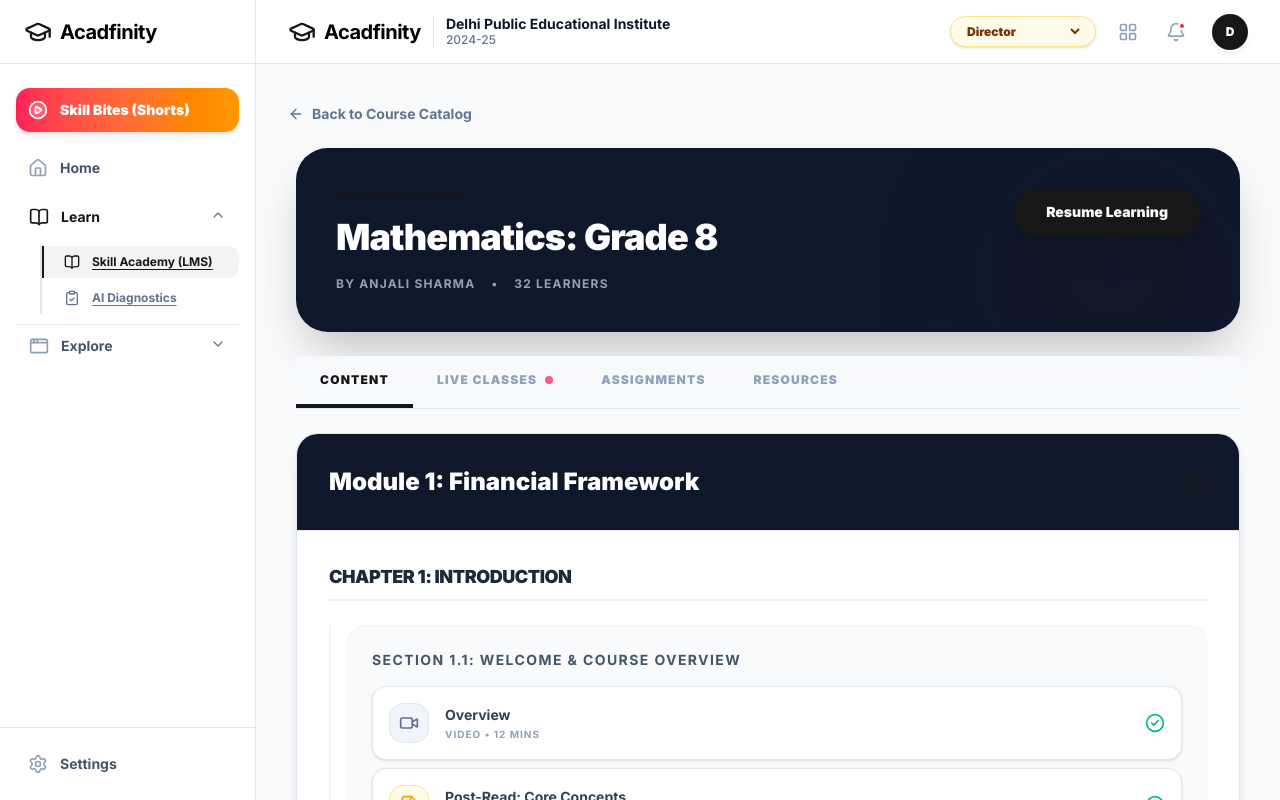
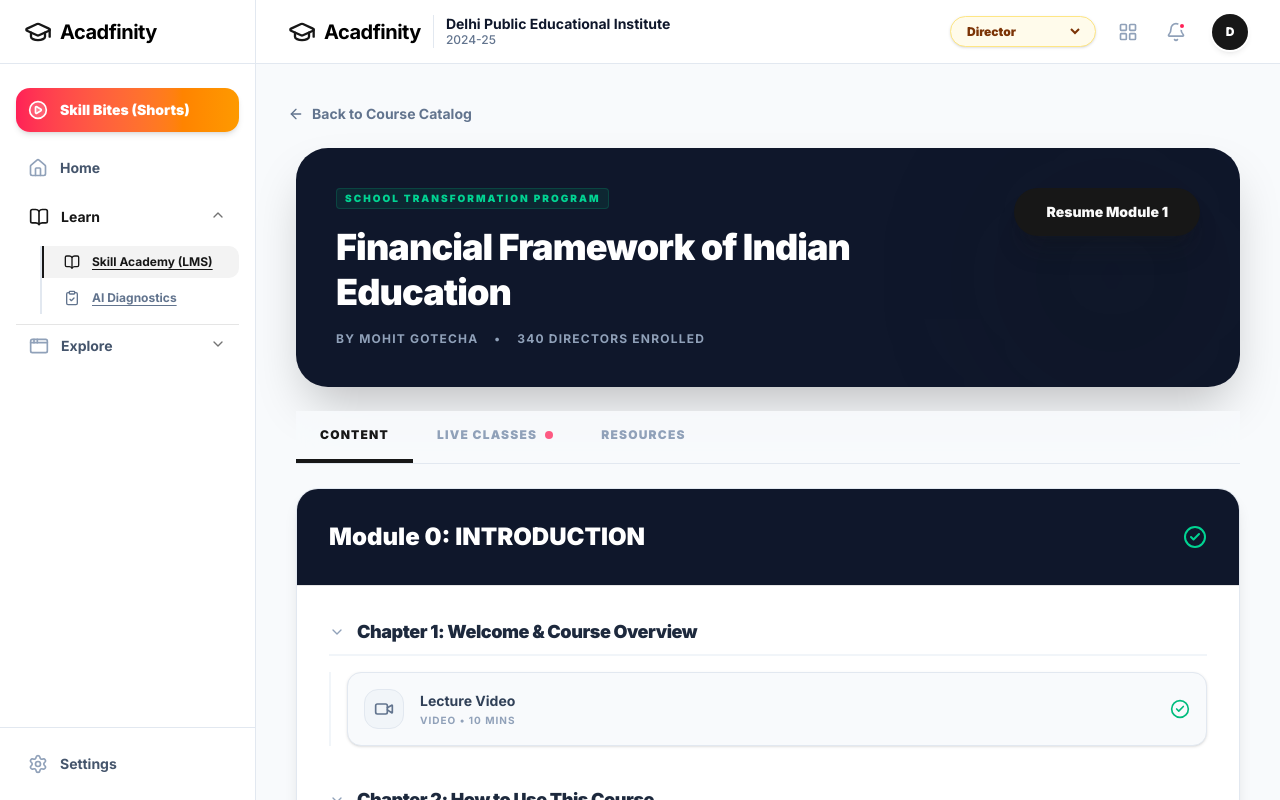
Before and after one commit to mohit20s/acadfinity-2-prototype, a Next.js app: page /lms/courses/1 in a window 1280 px wide. Built offline with nearby package versions, Linux system fonts and the light colour scheme.

Commit message:
lms Course dummy data

```diff
--- a/src/app/(dashboard)/lms/courses/[courseId]/page.tsx
+++ b/src/app/(dashboard)/lms/courses/[courseId]/page.tsx
@@ -4,7 +4,7 @@ import { useState } from 'react';
 import {
   ArrowLeft, BookOpen, Clock, FileText, CheckCircle2,
   Video, HelpCircle, ChevronRight, Award, Users, Target,
-  ClipboardList, Trophy, Lock, Download, Calendar, PenTool, Radio, PlayCircle
+  ClipboardList, Trophy, Lock, Download, Calendar, PenTool, Radio, PlayCircle, ChevronDown, ListChecks
 } from "lucide-react";
 import { Button } from "@/components/ui/button";
 import Link from 'next/link';
@@ -12,7 +12,6 @@ import { usePrototypeStore } from '@/store/use-prototype-store';
 import { cn } from '@/lib/utils';
 import { useRouter } from 'next/navigation';
 
-// --- MOCK DATA ---
 const courseAssignments = [
   { id: 'a1', title: "Variables Worksheet", due: "Oct 25", status: "pending", type: "Homework" },
   { id: 'a2', title: "Linear Equations Lab", due: "Oct 20", status: "graded", type: "Practical", score: "A+"},
@@ -22,101 +21,243 @@ const courseAssessments = [
   { id: 'q1', title: "Section 1.1 Evaluation", type: "Section-Based", scope: "Section 1.1", duration: "15 Mins", questions: 10, status: "completed", score: "90%", color: "blue" },
   { id: 'q2', title: "Mid-Term Evaluation", type: "Multi-Module", scope: "Modules 1 to 4", duration: "45 Mins", questions: 30, status: "pending", color: "purple" },
 ];
-
 // =========================================================================
-// NEW: 4-LEVEL DEEP HIERARCHICAL SYLLABUS DATA
-// Module -> Chapter -> Section -> Lesson Items
+// REAL ENTERPRISE COURSE CURRICULUM
 // =========================================================================
 const syllabusHierarchy = [
   {
-    id: 'm1',
-    title: "Module 1: Financial Framework",
-    status: "active",
+    id: 'm0', title: "Module 0: INTRODUCTION", status: "completed",
     chapters: [
       {
-        id: 'c1',
-        title: "Chapter 1: INTRODUCTION",
-        sections: [
-          {
-            id: 's1',
-            title: "Section 1.1: Welcome & Course Overview",
+        id: 'm0-c1', title: "Chapter 1: Welcome & Course Overview",
         items: [
-               { id: '102', title: "Overview", type: "Video", duration: "12 Mins", status: "completed", icon: Video },
-              { id: '101', title: "Post-Read: Core Concepts", type: "Reading", duration: "5 Mins", status: "completed", icon: FileText },
-
-              { id: '103', title: "Doubt Clearing Session", type: "Recorded Live", duration: "45 Mins", status: "completed", icon: Radio },
-              { id: '104', title: "Variables Worksheet", type: "Assignment", duration: "Required", status: "completed", icon: PenTool, refId: 'a1' },
-              { id: '105', title: "Section 1.1 Evaluation", type: "Assessment", duration: "15 Qs", status: "completed", icon: Target, refId: 'q1' },
+          { id: '001', title: "Lecture Video", type: "Video", duration: "10 Mins", status: "completed", icon: Video },
         ]
       },
       {
-            id: 's2',
-            title: "Section 1.2: How to Use This Course",
+        id: 'm0-c2', title: "Chapter 2: How to Use This Course",
         items: [
-
-              { id: '107', title: "Implementation Guide", type: "Video", duration: "15 Mins", status: "active", icon: Video },
-              { id: '106', title: "Post read: Course Guide", type: "Reading", duration: "8 Mins", status: "completed", icon: FileText },
+          { id: '002', title: "Lecture Video", type: "Video", duration: "8 Mins", status: "completed", icon: Video },
+          { id: '003', title: "Course Guide PDF", type: "Resource", duration: "2 MB", status: "completed", icon: Download },
         ]
       }
     ]
   },
   {
-        id: 'c2',
-        title: "Chapter 2: Financial Planning",
-        sections: [
+    id: 'm1', title: "Module 1: Financial Planning of Educational Institutes", status: "active",
+    chapters: [
       {
-            id: 's3',
-            title: "Section 2.1: Financial Data Framework",
+        id: 'm1-c1', title: "Chapter 1: Financial Data Framework",
         items: [
-              { id: '201', title: "Solving One-Step Equations", type: "Video", duration: "20 Mins", status: "locked", icon: Video },
-              { id: '202', title: "Practical Lab", type: "Assignment", duration: "Required", status: "locked", icon: PenTool, refId: 'a2' },
+          { id: '101', title: "Lecture Video", type: "Video", duration: "15 Mins", status: "completed", icon: Video },
+          { id: '102', title: "Content Notes", type: "Reading", duration: "5 Mins", status: "completed", icon: FileText },
+          { id: '103', title: "Financial Data Collection Template", type: "Resource", duration: "XLSX", status: "completed", icon: Download },
         ]
-          }
+      },
+      {
+        id: 'm1-c2', title: "Chapter 2: Historical Financial Analysis",
+        items: [
+          { id: '104', title: "Lecture Video", type: "Video", duration: "22 Mins", status: "active", icon: Video },
+          { id: '105', title: "Content Notes", type: "Reading", duration: "10 Mins", status: "locked", icon: FileText },
+          { id: '106', title: "Fee Structure Format", type: "Resource", duration: "PDF", status: "locked", icon: Download },
+        ]
+      },
+      {
+        id: 'm1-c3', title: "Chapter 3: Revenue & Expense Structuring",
+        items: [
+          { id: '107', title: "Lecture Video", type: "Video", duration: "25 Mins", status: "locked", icon: Video },
+          { id: '108', title: "Content Notes", type: "Reading", duration: "10 Mins", status: "locked", icon: FileText },
+          { id: '109', title: "Expense Classification Sheet", type: "Resource", duration: "XLSX", status: "locked", icon: Download },
+        ]
+      },
+      {
+        id: 'm1-eval', title: "Assessment",
+        items: [
+          { id: '110', title: "Quiz 1 (MCQ – Basic Understanding)", type: "Assessment", duration: "15 Qs", status: "locked", icon: Target },
         ]
       }
     ]
   },
   {
-    id: 'm2',
-    title: "Module 2: Advanced Geometry",
-    status: "locked",
+    id: 'm2', title: "Module 2: Accounting, Bookkeeping & Audit", status: "locked",
     chapters: [
       {
-        id: 'c3',
-        title: "Chapter 3: Shapes and Properties",
-        sections: [
+        id: 'm2-c1', title: "Chapter 1: Chart of Accounts Design",
+        items: [
+          { id: '201', title: "Lecture Video", type: "Video", duration: "18 Mins", status: "locked", icon: Video },
+          { id: '202', title: "Content Notes", type: "Reading", duration: "5 Mins", status: "locked", icon: FileText },
+          { id: '203', title: "Chart of Accounts Template", type: "Resource", duration: "XLSX", status: "locked", icon: Download },
+        ]
+      },
       {
-            id: 's4',
-            title: "Section 3.1: 2D Geometry",
+        id: 'm2-c2', title: "Chapter 2: Accounting Structure & Logic",
         items: [
-              { id: '301', title: "Intro to Geometry", type: "Live Class", duration: "Upcoming", status: "locked", icon: Calendar },
+          { id: '204', title: "Lecture Video", type: "Video", duration: "20 Mins", status: "locked", icon: Video },
+          { id: '205', title: "Content Notes", type: "Reading", duration: "5 Mins", status: "locked", icon: FileText },
+          { id: '206', title: "Cash Book Format", type: "Resource", duration: "XLSX", status: "locked", icon: Download },
+        ]
+      },
+      {
+        id: 'm2-c3', title: "Chapter 3: Books & Registers Setup",
+        items: [
+          { id: '207', title: "Lecture Video", type: "Video", duration: "15 Mins", status: "locked", icon: Video },
+          { id: '208', title: "Content Notes", type: "Reading", duration: "5 Mins", status: "locked", icon: FileText },
+          { id: '209', title: "Ledger Format", type: "Resource", duration: "XLSX", status: "locked", icon: Download },
+        ]
+      },
+      {
+        id: 'm2-c4', title: "Chapter 4: Accounting Workflow",
+        items: [
+          { id: '210', title: "Lecture Video", type: "Video", duration: "25 Mins", status: "locked", icon: Video },
+          { id: '211', title: "Content Notes", type: "Reading", duration: "5 Mins", status: "locked", icon: FileText },
+          { id: '212', title: "Journal Entry Template", type: "Resource", duration: "XLSX", status: "locked", icon: Download },
+        ]
+      },
+      {
+        id: 'm2-eval', title: "Assessment",
+        items: [
+          { id: '213', title: "Quiz 2 (Application-Based)", type: "Assessment", duration: "20 Qs", status: "locked", icon: Target },
         ]
       }
+    ]
+  },
+  {
+    id: 'm3', title: "Module 3: Loan Facilitation", status: "locked",
+    chapters: [
+      {
+        id: 'm3-c1', title: "Chapter 1: Why Schools Need Loans",
+        items: [{ id: '301', title: "Lecture Video", type: "Video", duration: "15 Mins", status: "locked", icon: Video }, { id: '302', title: "Content Notes", type: "Reading", duration: "5 Mins", status: "locked", icon: FileText }]
+      },
+      {
+        id: 'm3-c2', title: "Chapter 2: Types of Loans",
+        items: [{ id: '303', title: "Lecture Video", type: "Video", duration: "15 Mins", status: "locked", icon: Video }, { id: '304', title: "Content Notes", type: "Reading", duration: "5 Mins", status: "locked", icon: FileText }]
+      },
+      {
+        id: 'm3-c3', title: "Chapter 3: Loan Readiness & Documentation",
+        items: [{ id: '305', title: "Lecture Video", type: "Video", duration: "30 Mins", status: "locked", icon: Video }, { id: '306', title: "Content Notes", type: "Reading", duration: "5 Mins", status: "locked", icon: FileText }, { id: '307', title: "Loan Documentation Checklist", type: "Resource", duration: "PDF", status: "locked", icon: Download }]
+      },
+      {
+        id: 'm3-c4', title: "Chapter 4: Cash Flow & Repayment Planning",
+        items: [{ id: '308', title: "Lecture Video", type: "Video", duration: "20 Mins", status: "locked", icon: Video }, { id: '309', title: "Content Notes", type: "Reading", duration: "5 Mins", status: "locked", icon: FileText }, { id: '310', title: "Cash Flow Projection Template", type: "Resource", duration: "XLSX", status: "locked", icon: Download }]
+      },
+      {
+        id: 'm3-c5', title: "Chapter 5: Loan Process & Approval Strategy",
+        items: [{ id: '311', title: "Lecture Video", type: "Video", duration: "25 Mins", status: "locked", icon: Video }, { id: '312', title: "Content Notes", type: "Reading", duration: "5 Mins", status: "locked", icon: FileText }, { id: '313', title: "DPR Structure Guide", type: "Resource", duration: "PDF", status: "locked", icon: Download }]
+      },
+      {
+        id: 'm3-eval', title: "Assessment & Assignment",
+        items: [
+          { id: '314', title: "Quiz 3 (Scenario-Based)", type: "Assessment", duration: "15 Qs", status: "locked", icon: Target },
+          { id: '315', title: "Prepare Loan Readiness Sheet", type: "Assignment", duration: "Recommended", status: "locked", icon: PenTool, refId: 'a1' },
+        ]
+      }
+    ]
+  },
+  {
+    id: 'm4', title: "Module 4: Statutory Compliance", status: "locked",
+    chapters: [
+      {
+        id: 'm4-c1', title: "Chapter 1: Budgeting System",
+        items: [{ id: '401', title: "Lecture Video", type: "Video", duration: "20 Mins", status: "locked", icon: Video }, { id: '402', title: "Content Notes", type: "Reading", duration: "5 Mins", status: "locked", icon: FileText }, { id: '403', title: "Budget Template", type: "Resource", duration: "XLSX", status: "locked", icon: Download }]
+      },
+      {
+        id: 'm4-c2', title: "Chapter 2: Cost Control & Optimization",
+        items: [{ id: '404', title: "Lecture Video", type: "Video", duration: "18 Mins", status: "locked", icon: Video }, { id: '405', title: "Content Notes", type: "Reading", duration: "5 Mins", status: "locked", icon: FileText }, { id: '406', title: "Variance Analysis Sheet", type: "Resource", duration: "XLSX", status: "locked", icon: Download }]
+      },
+      {
+        id: 'm4-c3', title: "Chapter 3: Surplus & Fund Planning",
+        items: [{ id: '407', title: "Lecture Video", type: "Video", duration: "22 Mins", status: "locked", icon: Video }, { id: '408', title: "Content Notes", type: "Reading", duration: "5 Mins", status: "locked", icon: FileText }, { id: '409', title: "Financial Dashboard", type: "Resource", duration: "XLSX", status: "locked", icon: Download }]
+      },
+      {
+        id: 'm4-c4', title: "Chapter 4: Financial Decision Framework",
+        items: [{ id: '410', title: "Lecture Video", type: "Video", duration: "15 Mins", status: "locked", icon: Video }, { id: '411', title: "Content Notes", type: "Reading", duration: "5 Mins", status: "locked", icon: FileText }, { id: '412', title: "Decision Matrix", type: "Resource", duration: "XLSX", status: "locked", icon: Download }]
+      },
+      {
+        id: 'm4-eval', title: "Assessment & Assignment",
+        items: [
+          { id: '413', title: "Quiz 4 (Case-Based)", type: "Assessment", duration: "20 Qs", status: "locked", icon: Target },
+          { id: '414', title: "Annual Budget & Variance Analysis", type: "Assignment", duration: "Required", status: "locked", icon: PenTool, refId: 'a2' },
+        ]
+      }
+    ]
+  },
+  {
+    id: 'm5', title: "Module 5: Compliance & Regulatory System", status: "locked",
+    chapters: [
+      {
+        id: 'm5-c1', title: "Chapter 1: PF, ESI & Labour Compliance",
+        items: [{ id: '501', title: "Lecture Video", type: "Video", duration: "20 Mins", status: "locked", icon: Video }, { id: '502', title: "Content Notes", type: "Reading", duration: "5 Mins", status: "locked", icon: FileText }, { id: '503', title: "PF / ESI Sheets", type: "Resource", duration: "XLSX", status: "locked", icon: Download }]
+      },
+      {
+        id: 'm5-c2', title: "Chapter 2: TDS & GST Basics",
+        items: [{ id: '504', title: "Lecture Video", type: "Video", duration: "18 Mins", status: "locked", icon: Video }, { id: '505', title: "Content Notes", type: "Reading", duration: "5 Mins", status: "locked", icon: FileText }, { id: '506', title: "TDS Tracker", type: "Resource", duration: "XLSX", status: "locked", icon: Download }]
+      },
+      {
+        id: 'm5-c3', title: "Chapter 3: 12AB / 80G Overview",
+        items: [{ id: '507', title: "Lecture Video", type: "Video", duration: "22 Mins", status: "locked", icon: Video }, { id: '508', title: "Content Notes", type: "Reading", duration: "5 Mins", status: "locked", icon: FileText }]
+      },
+      {
+        id: 'm5-c4', title: "Chapter 4: Compliance Calendar System",
+        items: [{ id: '509', title: "Lecture Video", type: "Video", duration: "15 Mins", status: "locked", icon: Video }, { id: '510', title: "Content Notes", type: "Reading", duration: "5 Mins", status: "locked", icon: FileText }, { id: '511', title: "Compliance Calendar", type: "Resource", duration: "XLSX", status: "locked", icon: Download }]
+      },
+      {
+        id: 'm5-eval', title: "Assessment & Assignment",
+        items: [
+          { id: '512', title: "Quiz 5 (Concept + Practical)", type: "Assessment", duration: "20 Qs", status: "locked", icon: Target },
+          { id: '513', title: "Create Compliance Checklist", type: "Assignment", duration: "Recommended", status: "locked", icon: PenTool, refId: 'a3' },
+        ]
+      }
+    ]
+  },
+  {
+    id: 'm-final', title: "Completion & Certification", status: "locked",
+    chapters: [
+      {
+        id: 'final-c', title: "Final Assessment",
+        items: [
+          { id: 'f0', title: "Certificate Criteria Guide", type: "Reading", duration: "Must Read", status: "locked", icon: ListChecks },
+          { id: 'f1', title: "Final Certification Exam", type: "Assessment", duration: "100 Qs", status: "locked", icon: Trophy },
+          { id: 'f2', title: "Claim Course Certificate", type: "Resource", duration: "PDF", status: "locked", icon: Award },
         ]
       }
     ]
   }
 ];
-// NEW: Live Classes Mock Data
 const liveClasses = [
-  { id: 'l1', title: "Doubt Clearing: Algebra Basics", date: "Today, 10:00 AM", instructor: "Anjali Sharma", status: "live" },
-  { id: 'l2', title: "Advanced Equations Workshop", date: "Tomorrow, 2:00 PM", instructor: "Anjali Sharma", status: "upcoming" },
-  { id: 'l3', title: "Intro to Variables (Recording)", date: "Oct 18, 2024", instructor: "Anjali Sharma", status: "recorded", duration: "45 Mins" },
+  {
+    id: 'l1',
+    title: "Q&A: Fee Structure & GST Compliance",
+    date: "Today, 11:30 AM",
+    instructor: "Finance Expert",
+    status: "live"
+  },
+  {
+    id: 'l2',
+    title: "Masterclass: Annual Budget Projection",
+    date: "Tomorrow, 3:00 PM",
+    instructor: "Finance Expert",
+    status: "upcoming"
+  },
+  {
+    id: 'l3',
+    title: "Understanding 12AB/80G (Recording)",
+    date: "Oct 15, 2024",
+    instructor: "Expert Faculty",
+    status: "recorded",
+    duration: "52 Mins"
+  },
 ];
-
 export default function CourseDetailsPage({ params }: { params: { courseId: string } }) {
   const [activeTab, setActiveTab] = useState('content');
   const [readingMaterial, setReadingMaterial] = useState<string | null>(null);
   const router = useRouter();
-
  const isLiveNow = true;
-
   const handleItemClick = (item: any) => {
     if (item.status === 'locked') return;
 
     if (item.type === 'Video' || item.type === 'Recorded Live') {
       router.push(`/lms/lessons/${item.id}`);
-    } else if (item.type === 'Reading') {
+    } else if (item.type === 'Reading' || item.type === 'Resource') {
       setReadingMaterial(item.id);
     } else if (item.type === 'Assignment') {
       router.push(`/lms/assignments?assignmentId=${item.refId}`);
@@ -137,19 +278,22 @@ export default function CourseDetailsPage({ params }: { params: { courseId: stri
       <div className="bg-slate-900 text-white rounded-[2rem] p-8 md:p-10 flex flex-col md:flex-row justify-between items-start gap-6 relative overflow-hidden shadow-2xl">
         <div className="absolute right-0 top-0 w-64 h-64 bg-primary/20 rounded-full blur-3xl opacity-50"></div>
         <div className="relative z-10">
-          <p className="text-[10px] font-black text-primary uppercase tracking-[0.2em] mb-3">Academic Course</p>
-          <h1 className="text-3xl md:text-4xl font-black tracking-tight leading-tight mb-4">Mathematics: Grade 8</h1>
+          <p className="text-[10px] font-black text-emerald-400 bg-emerald-500/10 border border-emerald-500/20 px-2 py-0.5 rounded w-fit uppercase tracking-[0.2em] mb-4">
+            School Transformation Program
+          </p>
+          <h1 className="text-3xl md:text-4xl font-black tracking-tight leading-tight mb-4">Financial Framework of Indian Education</h1>
           <div className="flex items-center gap-4 text-slate-400 text-xs font-bold uppercase tracking-widest">
-            <span>By Anjali Sharma</span><span>•</span><span>32 Learners</span>
+            <span>By Mohit Gotecha</span><span>•</span><span>340 Directors Enrolled</span>
           </div>
         </div>
-        <Button onClick={() => router.push(`/lms/lessons/107`)} className="relative z-10 rounded-full font-black px-8 h-12 shadow-xl shadow-primary/20">
-          Resume Learning
+        <Button onClick={() => router.push(`/lms/lessons/104`)} className="relative z-10 rounded-full font-black px-8 h-12 shadow-xl shadow-primary/20">
+          Resume Module 1
         </Button>
       </div>
 
+      {/* Tabs */}
    <div className="flex border-b border-slate-200 px-2 scrollbar-hide overflow-x-auto sticky top-0 bg-slate-50/90 backdrop-blur-md z-20 -mx-4 sm:mx-0 px-4 sm:px-0">
-        {['content','live classes', 'assignments', 'resources'].map(tab => (
+        {['content','live classes',  'resources'].map(tab => (
           <button key={tab} onClick={() => setActiveTab(tab)}
             className={cn("px-5 md:px-6 py-4 text-xs font-black uppercase tracking-widest border-b-4 transition-all whitespace-nowrap",
             activeTab === tab ? "border-primary text-primary" : "border-transparent text-slate-400 hover:text-slate-600")}>
@@ -160,7 +304,7 @@ export default function CourseDetailsPage({ params }: { params: { courseId: stri
         ))}
       </div>
 
-      {/* 1. SYLLABUS (4-LEVEL DEEP) */}
+      {/* 1. CONTENT (SYLLABUS RENDERER) */}
       {activeTab === 'content' && (
         <div className="space-y-8 animate-in fade-in duration-300">
            {syllabusHierarchy.map((module) => (
@@ -169,32 +313,28 @@ export default function CourseDetailsPage({ params }: { params: { courseId: stri
              <div key={module.id} className={cn("bg-white rounded-3xl border shadow-lg overflow-hidden", module.status === 'locked' ? "border-slate-100 opacity-60 grayscale" : "border-slate-200")}>
 
                <div className="p-6 md:p-8 bg-slate-900 border-b flex justify-between items-center text-white">
+                 <div>
                    <h2 className="font-black text-xl md:text-2xl">{module.title}</h2>
+                 </div>
                  {module.status === 'completed' && <CheckCircle2 className="h-6 w-6 text-emerald-400" />}
                  {module.status === 'active' && <PlayCircle className="h-6 w-6 text-primary" />}
                  {module.status === 'locked' && <Lock className="h-6 w-6 text-slate-500" />}
                </div>
 
                <div className="p-6 md:p-8 space-y-10">
+                 {/* LEVEL 2: CHAPTER */}
                  {module.chapters.map((chapter) => (
+                   <div key={chapter.id} className="space-y-4">
 
-                   // LEVEL 2: CHAPTER
-                   <div key={chapter.id} className="space-y-6">
-                     <div className="border-b-2 border-slate-100 pb-2">
-                        <h3 className="font-black text-slate-800 text-lg uppercase tracking-tight">{chapter.title}</h3>
+                     <div className="flex items-center gap-3 border-b-2 border-slate-100 pb-2">
+                        <ChevronDown className="h-4 w-4 text-slate-400" />
+                        <h3 className="font-black text-slate-800 text-base md:text-lg tracking-tight">{chapter.title}</h3>
                      </div>
 
-                     <div className="space-y-6 pl-0 md:pl-4 border-l-0 md:border-l-2 border-slate-100">
-                       {chapter.sections.map((section) => (
+                     <div className="space-y-3 pl-1 md:pl-4 border-l-0 md:border-l-2 border-slate-100">
 
-                         // LEVEL 3: SECTION
-                         <div key={section.id} className="bg-slate-50 p-4 md:p-6 rounded-2xl border border-slate-100 space-y-4">
-                           <h4 className="font-bold text-slate-600 text-sm uppercase tracking-widest">{section.title}</h4>
-
-                           <div className="space-y-2">
-                             {section.items.map((item) => {
-
-                               // LEVEL 4: LESSON ITEMS (Pre-read, Video, Assignment, etc.)
+                       {/* LEVEL 3: LESSON ITEMS */}
+                       {chapter.items.map((item) => {
                          const isCompleted = item.status === 'completed';
                          const isActive = item.status === 'active';
                          const isLocked = item.status === 'locked';
@@ -202,7 +342,7 @@ export default function CourseDetailsPage({ params }: { params: { courseId: stri
                          const isAssignment = item.type === 'Assignment';
                          const isAssessment = item.type === 'Assessment';
                          const isRecording = item.type === 'Recorded Live';
-                               const isReading = item.type === 'Reading';
+                         const isReading = item.type === 'Reading' || item.type === 'Resource';
 
                          return (
                            <div
@@ -210,7 +350,7 @@ export default function CourseDetailsPage({ params }: { params: { courseId: stri
                              onClick={() => handleItemClick(item)}
                              className={cn(
                                "flex items-center justify-between p-3 md:p-4 rounded-xl border transition-all group",
-                                     isCompleted ? "bg-white border-slate-200 hover:border-slate-300 cursor-pointer shadow-sm" :
+                               isCompleted ? "bg-slate-50 border-slate-200 hover:border-slate-300 cursor-pointer shadow-sm" :
                                isActive ? "bg-white border-primary/40 shadow-md ring-4 ring-primary/5 cursor-pointer hover:border-primary" :
                                "bg-transparent border-transparent opacity-60 cursor-not-allowed"
                              )}
@@ -254,11 +394,7 @@ export default function CourseDetailsPage({ params }: { params: { courseId: stri
              </div>
            ))}
         </div>
-             </div>
-           ))}
-        </div>
       )}
-
        {/* 2. ASSIGNMENTS (Unchanged) */}
             {activeTab === 'assignments' && (
               <div className="grid grid-cols-1 md:grid-cols-2 gap-4 animate-in fade-in duration-300">
@@ -350,10 +486,10 @@ export default function CourseDetailsPage({ params }: { params: { courseId: stri
            ))}
         </div>
       )}
-      {/* 4. RESOURCES */}
-      {activeTab === 'resources' && (
-        <div className="bg-white p-12 rounded-3xl border-2 border-dashed border-slate-100 text-center text-slate-400 font-bold uppercase text-xs tracking-widest animate-in fade-in">
-          No downloadable resources for this course yet.
+      {/* KEEP OTHER TABS AS PLACEHOLDERS FOR DEMO */}
+      {activeTab !== 'content' && (
+        <div className="p-12 text-center text-slate-400 font-bold uppercase text-xs tracking-widest animate-in fade-in">
+          Switch to Content tab to view the syllabus.
         </div>
       )}
 
```
Lines whose indentation alone changed are shown as unchanged.
